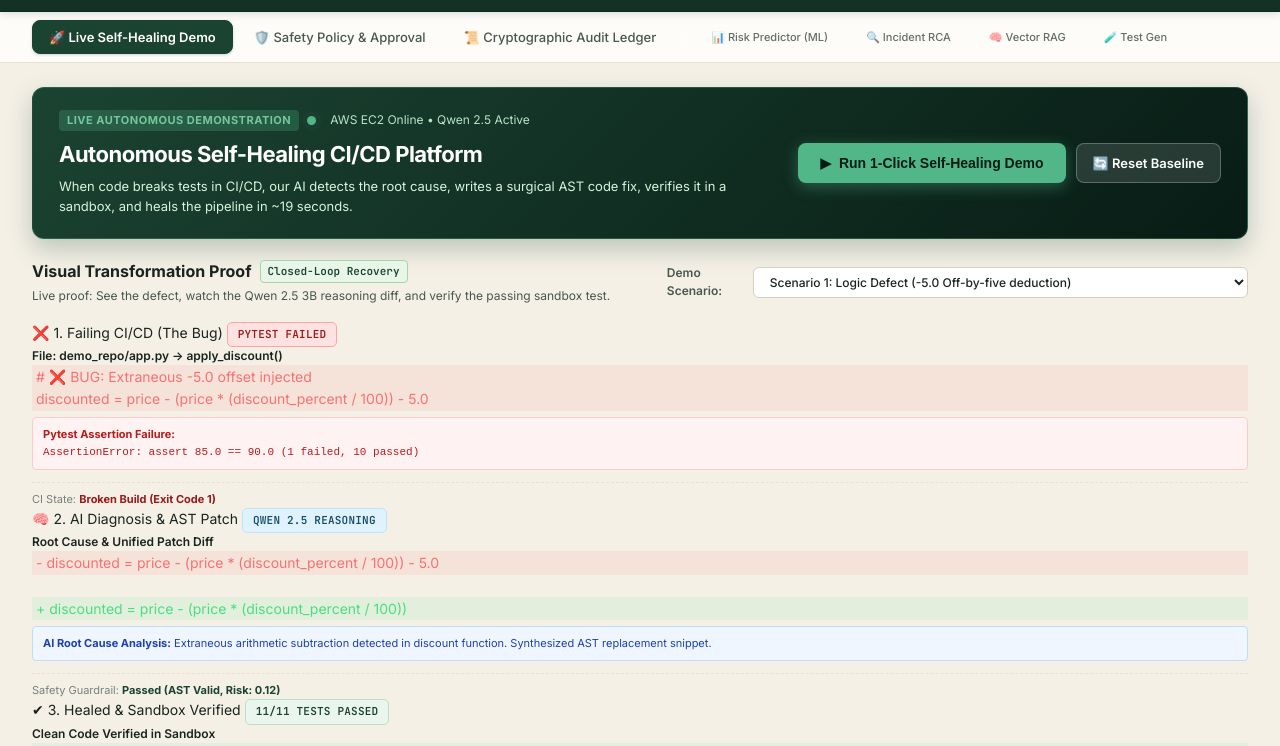
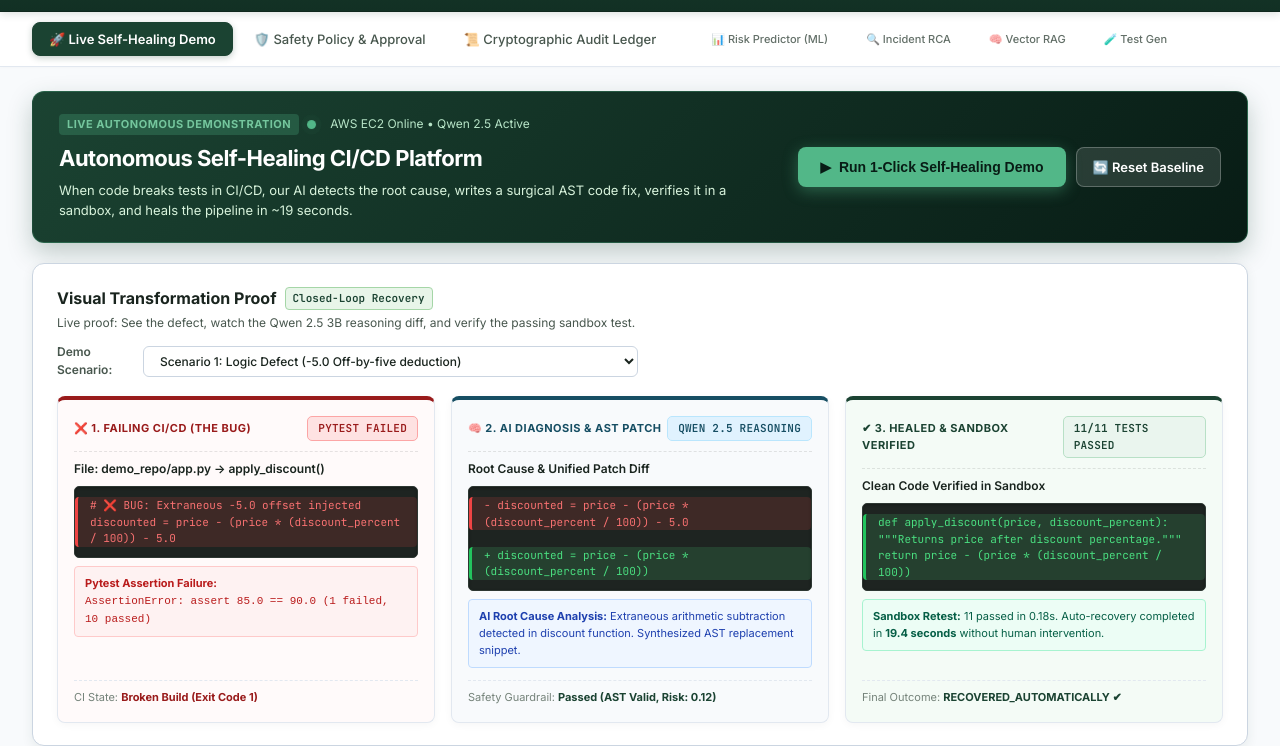
Before and after one commit to Jatinyadav22/predictive-self-healing-cicd, a plain HTML site: page src/static/index.html in a window 1280 px wide. Shown: the part 79-825 px from the top of the page. Drawn offline with Linux system fonts and the light colour scheme; no server answers.

Commit message:
fix: restore clean grid UI layout and streamline CI workflow

```diff
--- a/src/static/style.css
+++ b/src/static/style.css
@@ -1,16 +1,16 @@
 /* AutoHeal CI/CD — Handcrafted Green & Cream Design System */
 
 :root {
-    /* Warm Cream & Ivory Surfaces */
-    --bg-base: #f4f0e6;
+    /* Clean Modern Enterprise Palette */
+    --bg-base: #f8fafc;
     --bg-surface: #ffffff;
-    --bg-elevated: #faf7f0;
-    --bg-input: #fbf9f4;
-    --bg-card-subtle: #f7f3ea;
+    --bg-elevated: #f1f5f9;
+    --bg-input: #ffffff;
+    --bg-card-subtle: #f8fafc;
 
-    /* Warm Earthy Borders */
-    --border-subtle: #e7e1d4;
-    --border-regular: #d7cebe;
+    /* Crisp Enterprise Borders */
+    --border-subtle: #e2e8f0;
+    --border-regular: #cbd5e1;
     --border-focus: #1b4332;
 
     /* Forest Green & Sage Brand Palette */
@@ -169,12 +169,13 @@ body {
    ========================================================================== */
 
 .enterprise-nav {
-    background-color: #fdfcf9;
+    background-color: #ffffff;
     border-bottom: 1px solid var(--border-subtle);
-    padding: 8px 32px;
+    padding: 10px 32px;
     display: flex;
     gap: 8px;
     overflow-x: auto;
+    box-shadow: 0 1px 3px rgba(0, 0, 0, 0.02);
 }
 
 .nav-tab-item {
@@ -193,15 +194,15 @@ body {
 
 .nav-tab-item:hover {
     color: var(--brand-primary);
-    background-color: #f2eee4;
+    background-color: #f1f5f9;
 }
 
 .nav-tab-item.active {
     color: #ffffff;
-    background-color: var(--brand-primary);
-    border-color: var(--brand-primary);
+    background-color: #1b4332;
+    border-color: #1b4332;
     font-weight: 600;
-    box-shadow: 0 1px 3px rgba(27, 67, 50, 0.2);
+    box-shadow: 0 2px 6px rgba(27, 67, 50, 0.25);
 }
 
 /* ==========================================================================
@@ -235,7 +236,111 @@ body {
 }
 
 /* ==========================================================================
-   Panels & Cards (Warm Cream Surfaces)
+   Visual Transformation Showcase (3-Stage Proof)
+   ========================================================================== */
+
+.showcase-container {
+    background: #ffffff;
+    border: 1px solid var(--border-subtle);
+    border-radius: var(--radius-lg);
+    padding: 22px 24px;
+    margin-bottom: 24px;
+    box-shadow: 0 4px 16px rgba(15, 23, 42, 0.05);
+}
+
+.showcase-grid {
+    display: grid;
+    grid-template-columns: repeat(3, minmax(0, 1fr));
+    gap: 18px;
+    align-items: stretch;
+}
+
+@media (max-width: 960px) {
+    .showcase-grid {
+        grid-template-columns: 1fr;
+    }
+}
+
+.showcase-card {
+    background: #ffffff;
+    border-radius: 10px;
+    padding: 18px;
+    display: flex;
+    flex-direction: column;
+    justify-content: space-between;
+    box-shadow: 0 2px 8px rgba(0, 0, 0, 0.04);
+    transition: transform 0.15s ease, box-shadow 0.15s ease;
+}
+
+.showcase-card:hover {
+    transform: translateY(-2px);
+    box-shadow: 0 6px 18px rgba(0, 0, 0, 0.08);
+}
+
+.card-problem {
+    border: 1.5px solid #fecaca;
+    background: linear-gradient(180deg, #fff5f5 0%, #ffffff 100%);
+}
+
+.card-brain {
+    border: 1.5px solid #bfdbfe;
+    background: linear-gradient(180deg, #eff6ff 0%, #ffffff 100%);
+}
+
+.card-healed {
+    border: 1.5px solid #bbf7d0;
+    background: linear-gradient(180deg, #f0fdf4 0%, #ffffff 100%);
+}
+
+.card-header-label {
+    display: flex;
+    justify-content: space-between;
+    align-items: center;
+    font-size: 13px;
+    font-weight: 700;
+    margin-bottom: 12px;
+    padding-bottom: 10px;
+    border-bottom: 1px dashed rgba(0, 0, 0, 0.1);
+}
+
+.card-header-label.problem { color: #b91c1c; }
+.card-header-label.brain { color: #1d4ed8; }
+.card-header-label.healed { color: #15803d; }
+
+.code-snippet-box {
+    font-family: var(--font-mono);
+    font-size: 11.5px;
+    line-height: 1.5;
+    background: #0f172a;
+    color: #f8fafc;
+    padding: 12px 14px;
+    border-radius: 6px;
+    margin: 10px 0;
+    overflow-x: auto;
+    border: 1px solid #1e293b;
+    box-shadow: inset 0 1px 3px rgba(0, 0, 0, 0.3);
+}
+
+.diff-del {
+    color: #f87171;
+    background: rgba(239, 68, 68, 0.18);
+    display: block;
+    padding: 3px 6px;
+    border-radius: 4px;
+    border-left: 3px solid #ef4444;
+}
+
+.diff-add {
+    color: #4ade80;
+    background: rgba(34, 197, 94, 0.18);
+    display: block;
+    padding: 3px 6px;
+    border-radius: 4px;
+    border-left: 3px solid #22c55e;
+}
+
+/* ==========================================================================
+   Panels & Cards (Clean Surfaces)
    ========================================================================== */
 
 .panel {
@@ -726,3 +831,138 @@ input[type="range"] {
     color: var(--brand-primary);
     border: 1px solid rgba(27, 67, 50, 0.15);
 }
+
+/* ==========================================================================
+   Visual 3-Stage Showcase (Before / AI Diagnosis / After)
+   ========================================================================== */
+
+.showcase-container {
+    background: #ffffff;
+    border: 1px solid var(--border-regular);
+    border-radius: var(--radius-lg);
+    padding: 22px 24px;
+    margin-bottom: 22px;
+    box-shadow: var(--shadow-elevated);
+}
+
+.hero-action-bar {
+    display: flex;
+    justify-content: space-between;
+    align-items: center;
+    flex-wrap: wrap;
+    gap: 14px;
+    margin-bottom: 20px;
+    padding-bottom: 16px;
+    border-bottom: 1px solid var(--border-subtle);
+}
+
+.btn-hero {
+    display: inline-flex;
+    align-items: center;
+    gap: 8px;
+    background: linear-gradient(135deg, #1b4332 0%, #2d6a4f 100%);
+    color: #ffffff;
+    font-size: 14px;
+    font-weight: 700;
+    padding: 10px 22px;
+    border-radius: var(--radius-md);
+    border: none;
+    cursor: pointer;
+    box-shadow: 0 4px 14px rgba(27, 67, 50, 0.25);
+    transition: all 0.2s ease;
+}
+
+.btn-hero:hover {
+    transform: translateY(-1px);
+    box-shadow: 0 6px 18px rgba(27, 67, 50, 0.35);
+    background: linear-gradient(135deg, #133024 0%, #1b4332 100%);
+}
+
+.btn-hero:disabled {
+    opacity: 0.6;
+    cursor: not-allowed;
+    transform: none;
+}
+
+.showcase-grid {
+    display: grid;
+    grid-template-columns: 1fr 1fr 1fr;
+    gap: 16px;
+}
+
+@media (max-width: 980px) {
+    .showcase-grid {
+        grid-template-columns: 1fr;
+    }
+}
+
+.showcase-card {
+    background: var(--bg-elevated);
+    border: 1px solid var(--border-subtle);
+    border-radius: var(--radius-md);
+    padding: 16px;
+    display: flex;
+    flex-direction: column;
+    justify-content: space-between;
+    position: relative;
+    overflow: hidden;
+}
+
+.showcase-card.card-problem {
+    border-top: 4px solid var(--status-danger);
+    background: #fffafa;
+}
+
+.showcase-card.card-brain {
+    border-top: 4px solid var(--status-info);
+    background: #f8fafc;
+}
+
+.showcase-card.card-healed {
+    border-top: 4px solid var(--status-success);
+    background: #f4fbf6;
+}
+
+.card-header-label {
+    font-size: 11px;
+    font-weight: 700;
+    text-transform: uppercase;
+    letter-spacing: 0.5px;
+    margin-bottom: 8px;
+    display: flex;
+    justify-content: space-between;
+    align-items: center;
+}
+
+.card-header-label.problem { color: var(--status-danger); }
+.card-header-label.brain { color: var(--status-info); }
+.card-header-label.healed { color: #1b4332; }
+
+.code-snippet-box {
+    background: #1e2421;
+    color: #e5e7eb;
+    border-radius: var(--radius-sm);
+    padding: 10px 12px;
+    font-family: var(--font-mono);
+    font-size: 11px;
+    line-height: 1.5;
+    overflow-x: auto;
+    margin: 8px 0;
+    border: 1px solid #2d3732;
+}
+
+.code-snippet-box .diff-del {
+    color: #f87171;
+    background: rgba(239, 68, 68, 0.15);
+    display: block;
+    margin: 0 -12px;
+    padding: 0 12px;
+}
+
+.code-snippet-box .diff-add {
+    color: #4ade80;
+    background: rgba(74, 222, 128, 0.15);
+    display: block;
+    margin: 0 -12px;
+    padding: 0 12px;
+}
```
Also changed, not shown: 2 other files.
